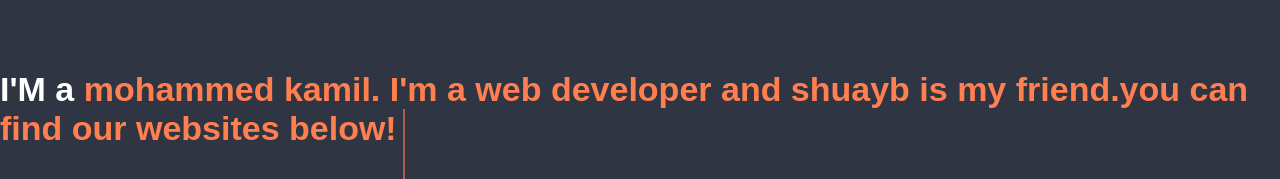
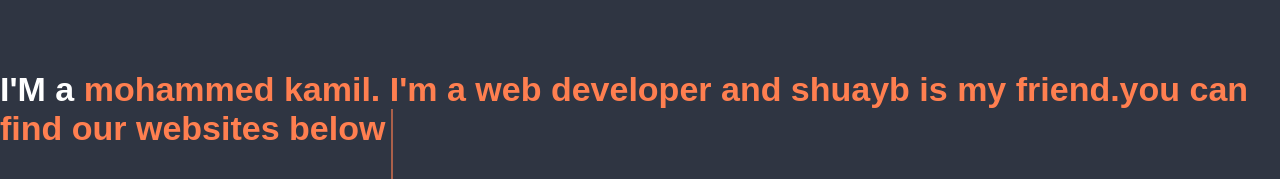
Before and after one commit to mohammedkamil-crypto/Mohammed, a plain HTML site: page index.html in a window 1280 px wide. Shown: the part 291-470 px from the top of the page. Drawn offline with Linux system fonts and the light colour scheme.

Commit message:
Update text.css

```diff
--- a/text.css
+++ b/text.css
@@ -21,7 +21,7 @@ body{
 
 }
 .animated-text span::before{
-    content: "  mohammed kamil. I'm a web developer and shuayb is my friend.you can find our websites below! ";
+    content: "  mohammed kamil. I'm a web developer and shuayb is my friend.you can find our websites below ";
     color: #ff7f50;
     animation: words 20% infinite;
 
```
